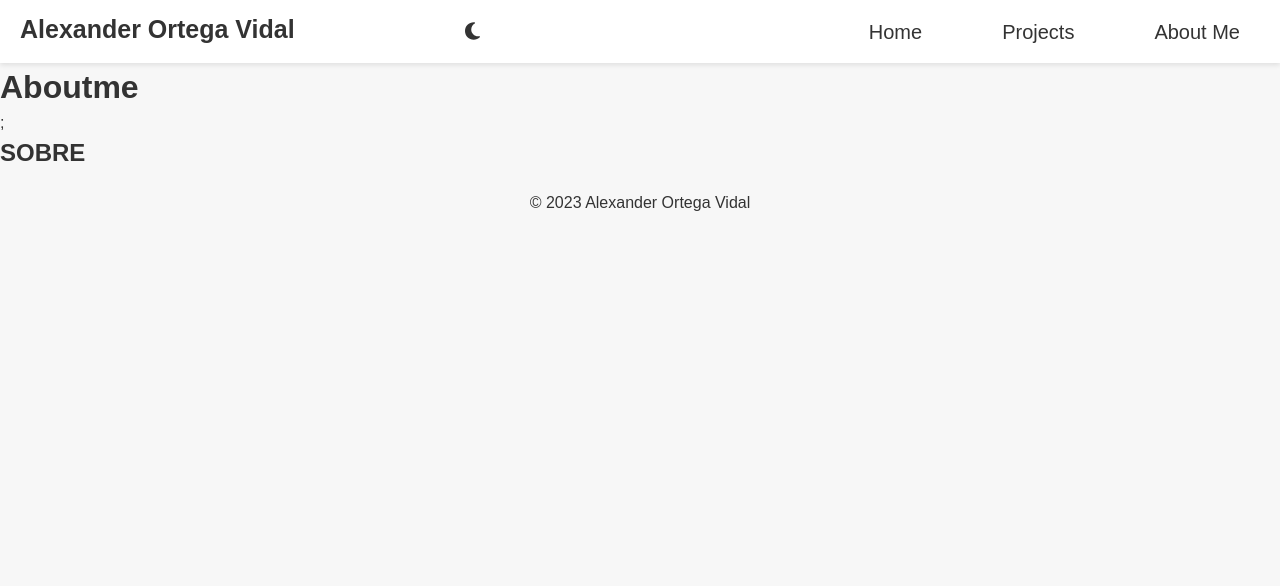
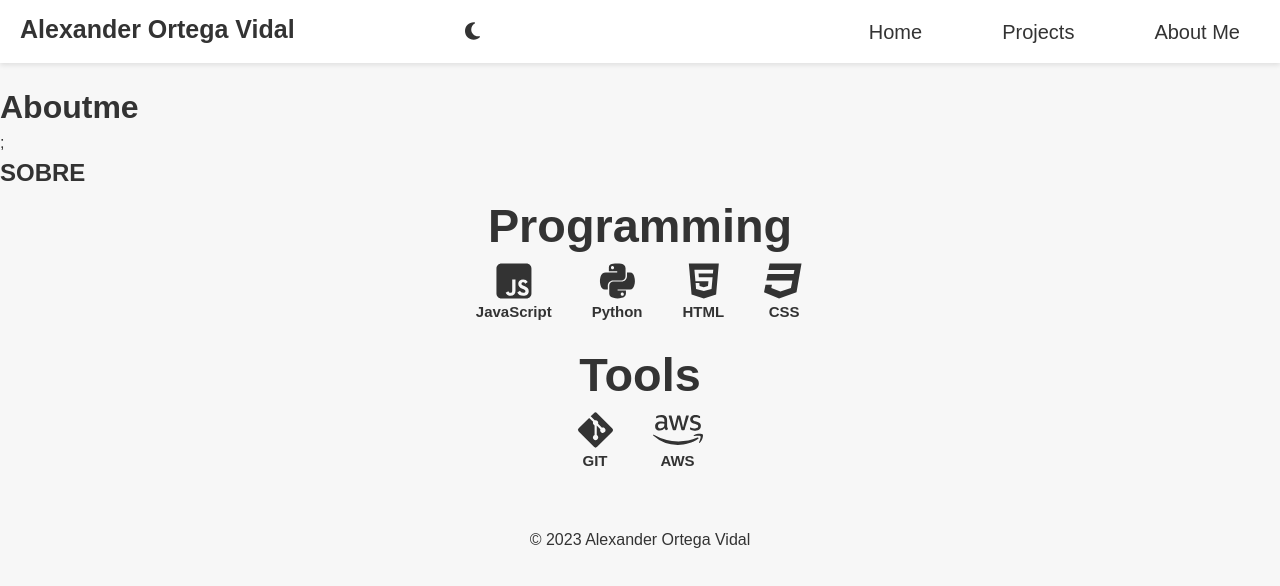
Before and after one commit to alexg1t/aovks, a React (Vite) app: page /aboutme in a window 1280 px wide. Shown: the top 586 px of the page. Built offline with nearby package versions, Linux system fonts and the light colour scheme.

Commit message:
Added developer programming and tools

```diff
--- a/src/App.css
+++ b/src/App.css
@@ -175,6 +175,7 @@
   /* Projects Styles */
   .projects {
     padding: 50px 0;
+
   }
 
   .projects h1 {
@@ -201,40 +202,44 @@
 
   /* AboutMe Styles */
   .about-me {
-    padding: 50px 0;
-  }
-
-  .about-me h1 {
-    font-size: 32px;
-    font-weight: bold;
-    text-align: center;
-    margin-bottom: 30px;
-  }
-
-  .about-me .about-me-content {
-    display: flex;
+    padding: 20px 0;
     justify-content: center;
     align-items: center;
   }
 
-  .about-me .about-me-image {
-    margin-right: 20px;
-    max-width: 300px;
+  .about-me .tech-stack{
+    text-align: center;
+    justify-content: center;
+    align-items: center;
+    font-size: 40px;
+    margin-bottom: 2vh;
+
   }
+  .about-me .tech-stack h4{
+    font-size: 15px;
+    text-align: center;
 
-  .about-me .about-me-image img {
-    width: 100%;
-    height: auto;
   }
+  .about-me .tech-stack ul{
+    list-style: none;
+    display: flex;
+    align-items: center;
+    justify-content:center;
+    text-align: center;
+    margin: 0 auto;
+   }
+  .about-me .tech-stack li{
+    margin: 0 20px;
+    cursor: pointer;
+    display: flex;
+    flex-direction: column;
+   }
+  .about-me .tech-stack li:hover{
+    scale: 1.2;
+   }
 
-  .about-me .about-me-text {
-    max-width: 600px;
-  }
 
-  .about-me .about-me-text p {
-    font-size: 16px;
-    line-height: 1.5;
-  }
+
 
   /* Footer Styles */
   footer {
--- a/src/components/AboutMe.jsx
+++ b/src/components/AboutMe.jsx
@@ -1,10 +1,52 @@
 import React from 'react';
+import { FontAwesomeIcon } from '@fortawesome/react-fontawesome';
+import { faSquareJs,faPython,faGitAlt,faHtml5,faCss3,faAws } from '@fortawesome/free-brands-svg-icons';
 
 const AboutMe = () => {
   return (
-    <div>
+    <div className='about-me'>
       <h1>Aboutme</h1>;
       <h2>SOBRE</h2>
+      <div className='tech-stack'>
+        <h3>
+          Programming
+        </h3>
+        <ul>
+          <li>
+            <FontAwesomeIcon icon={faSquareJs}/>
+            <h4>JavaScript</h4>
+          </li>
+          <li>
+            <FontAwesomeIcon icon={faPython}/>
+            <h4>Python</h4>
+          </li>
+          <li>
+            <FontAwesomeIcon icon={faHtml5}/>
+            <h4>HTML</h4>
+          </li>
+          <li>
+            <FontAwesomeIcon icon={faCss3}/>
+            <h4>CSS</h4>
+          </li>
+        </ul>
+      </div>
+      <div className='tech-stack'>
+        <h3>
+          Tools
+        </h3>
+        <ul>
+            <li>
+              <FontAwesomeIcon icon={faGitAlt}/>
+              <h4>GIT</h4>
+            </li>
+            <li>
+              <FontAwesomeIcon icon={faAws}/>
+              <h4>AWS</h4>
+            </li>
+        </ul>
+
+      </div>
+
     </div>
   )
 };
--- a/src/components/Projects.jsx
+++ b/src/components/Projects.jsx
@@ -5,6 +5,7 @@ const Projects = () => {
     <div>
       <h1>Projects</h1>
       <h2>PROYECTOS</h2>
+
     </div>
   );
 };
```
